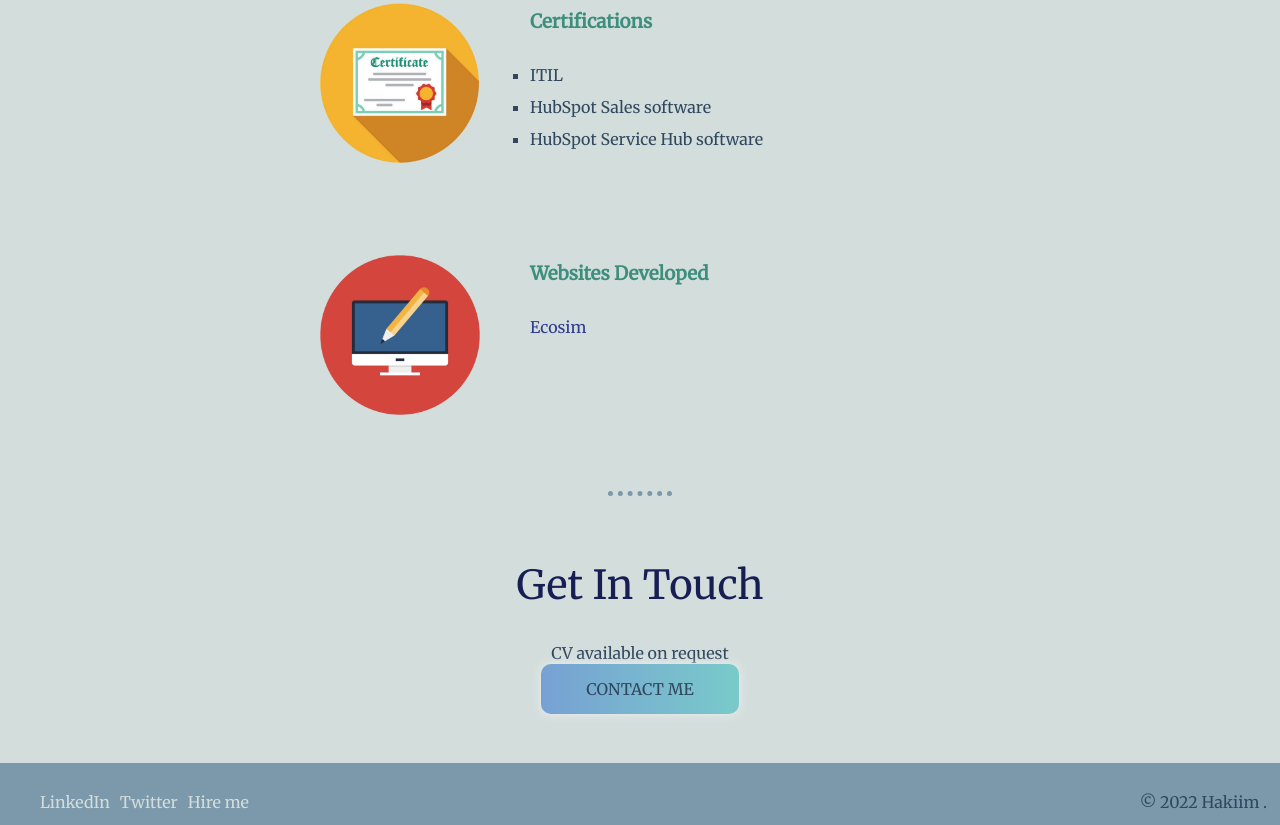
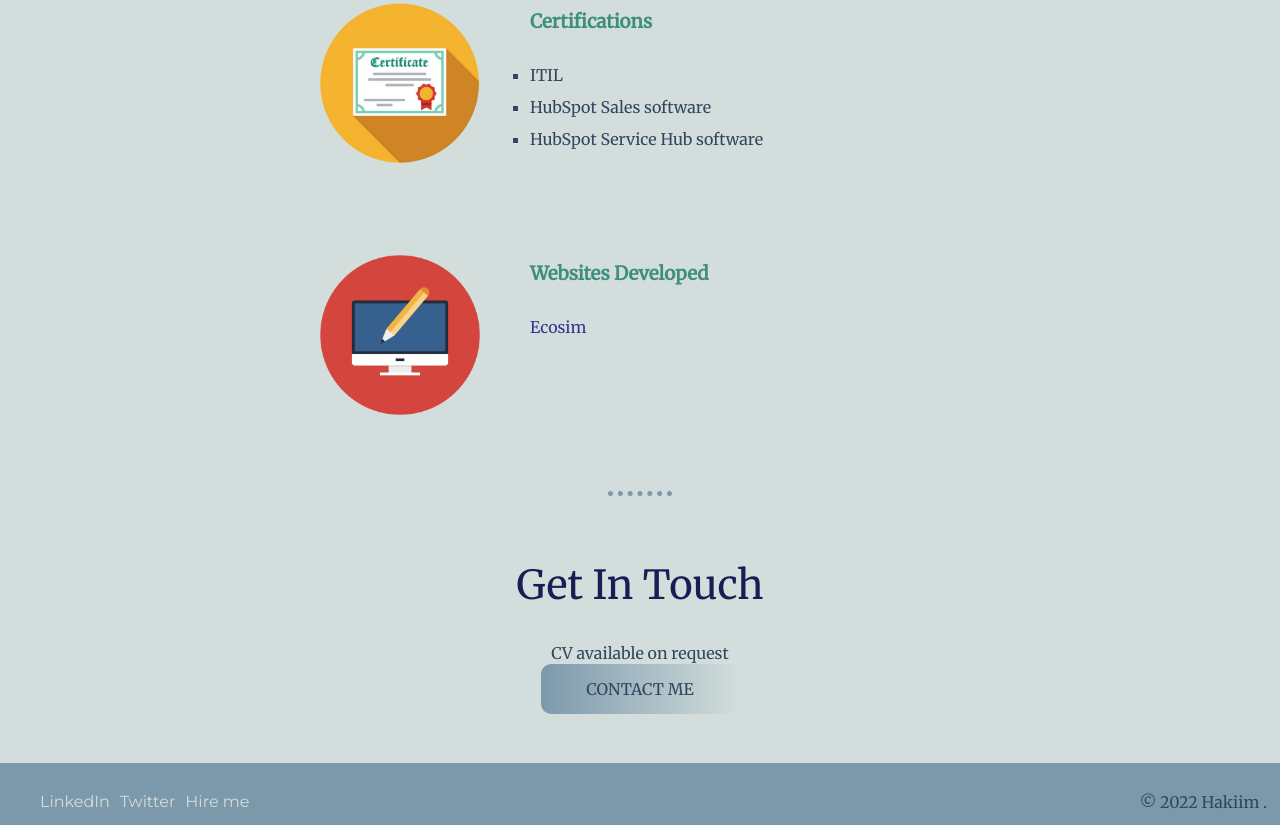
Before and after one commit to Hakmada/CV, a plain HTML site: page index.html in a window 1280 px wide. Shown: the part 1510-2335 px from the top of the page. Drawn offline with Linux system fonts and the light colour scheme.

Commit message:
css
Signature font style change
box colour changes

```diff
--- a/CSS/style.css
+++ b/CSS/style.css
@@ -56,6 +56,7 @@ li {
   color: #30475E;
 }
 
+
 .ecosim a {
   text-decoration: none;
   color: #2F3A8F;
@@ -84,6 +85,7 @@ li {
 }
 
 .footer-list a {
+  font-family: 'Montserrat', serif;
   padding-right: 10px;
   float: left;
   text-decoration: none;
@@ -97,7 +99,7 @@ li {
 }
 
 .btn {
-  background-image: linear-gradient(to right, #77A1D3 0%, #79CBCA 51%, #77A1D3 100%)
+  background-image: linear-gradient(to right, #7C99AC 0%, #D3DEDC 51%, #7C99AC 100%)
 }
 
 .btn {
@@ -107,7 +109,7 @@ li {
   transition: 0.5s;
   background-size: 200% auto;
   color: #30475E;
-  box-shadow: 0 0 10px #eee;
+  ;
   border-radius: 10px;
   display: inline;
   text-decoration:none;
@@ -116,7 +118,7 @@ li {
 .btn:hover {
   background-position: right center;
   /* change the direction of the change here */
-  color: #fff;
+  color: #161E54;
   text-decoration: none;
 }
 
```
